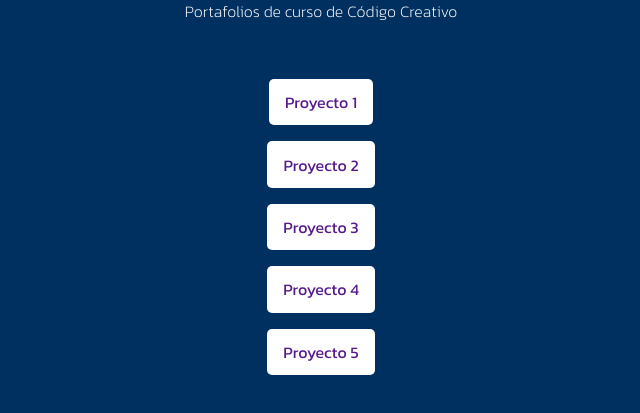
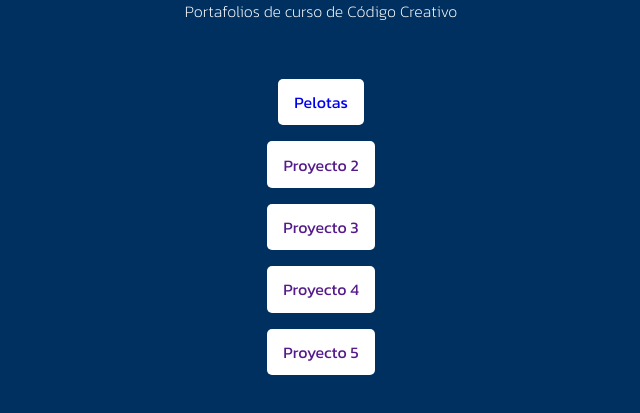
Before and after one commit to osc4rduc/osc4rduc.gihub.io, a plain HTML site: page index.html in a window 1280 px wide. Shown: the part 179-592 px from the top of the page, without its empty margins (319-959 px from the left). Drawn offline with Linux system fonts and the light colour scheme; a web font is replaced by a local one.

Commit message:
adjunto el proyecto 1/pelotas

```diff
--- a/index.html
+++ b/index.html
@@ -23,7 +23,7 @@
         <nav class="navegacion">
             <UL>
                 <li>
-                    <a href="">Proyecto 1</a>
+                    <a href="https://osc4rduc.github.io/pelota/">Pelotas</a>
                 </li>
                 <li>
                     <a href="">Proyecto 2</a>
```
Also changed, not shown: 1 other file.
